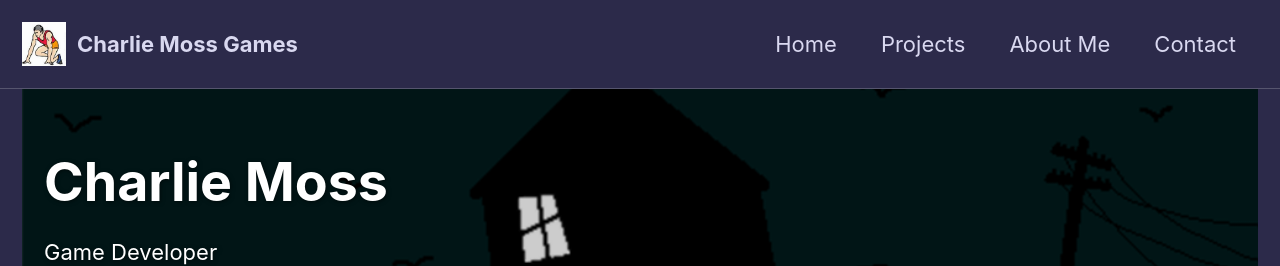
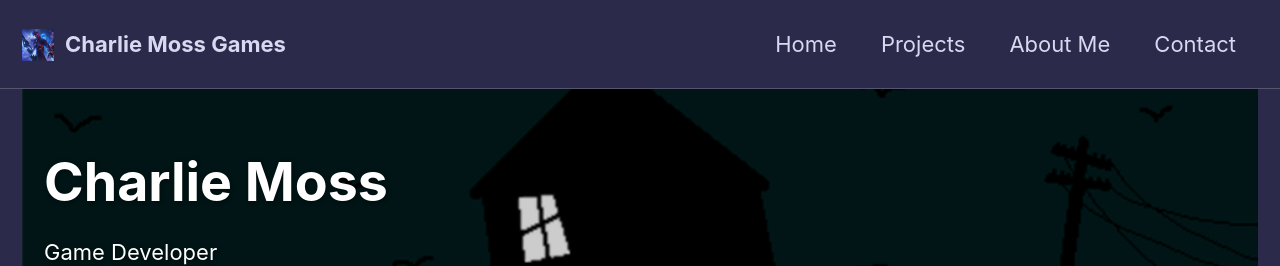
Before and after one commit to cmoss640/cmoss640.github.io, a Jekyll site: the page built from _pages/index.md, in a window 1280 px wide. Shown: the top 266 px of the page. Built offline with Jekyll 4.4.1, drawn with Linux system fonts in a browser that asks for light colours.

Commit message:
Update logo and favicon paths in config

```diff
--- a/_config.yml
+++ b/_config.yml
@@ -7,13 +7,13 @@ name: "Therese Charles"
 url: "https://cmoss640.github.io" # Your GitHub Pages domain
 baseurl: "" # Repo name if site is in a project repo, blank for user/org site
 locale: "en-GB" # Language/region
-logo: "/assets/images/NiallOnHisWayToTheTown65MilesAway.jpg" # path of logo image to display in the masthead
+logo: "/assets/images/favicon.png" # path of logo image to display in the masthead
 masthead_title: "Charlie Moss Games" # overrides the website title displayed in the masthead, use " " for no title
 copyright: # "copyright" name, defaults to site.title
 copyright_url: # "copyright" URL, defaults to site.url
 # Theme settings (used by the existing CSS)
 minimal_mistakes_skin    : "neon" # "default", "aqua", "contrast", "dark", "dirt", "neon", "mint", "plum", "sunrise"
-favicon: "/assets/images/NiallOnHisWayToTheTown65MilesAway.jpg" # Favicon path (update this file)
+favicon: "/assets/images/favicon.png" # Favicon path (update this file)
 favicon_version: 1 # Increment to force browsers to refresh the favicon
 
 
```
